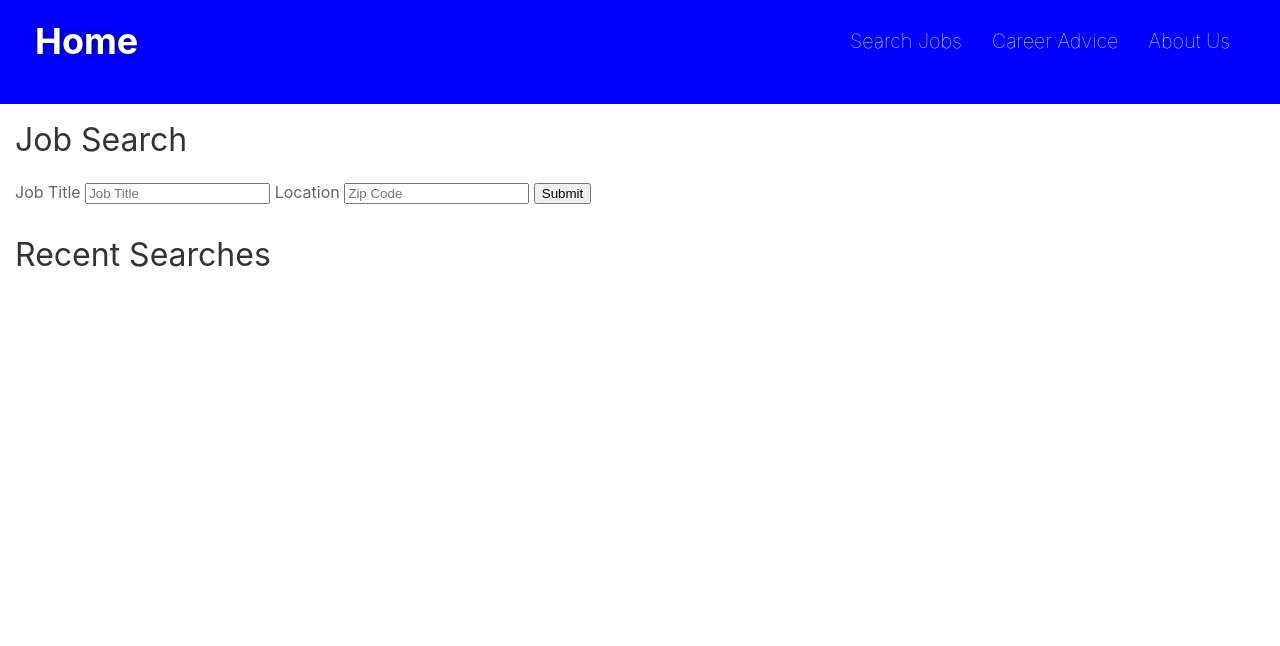
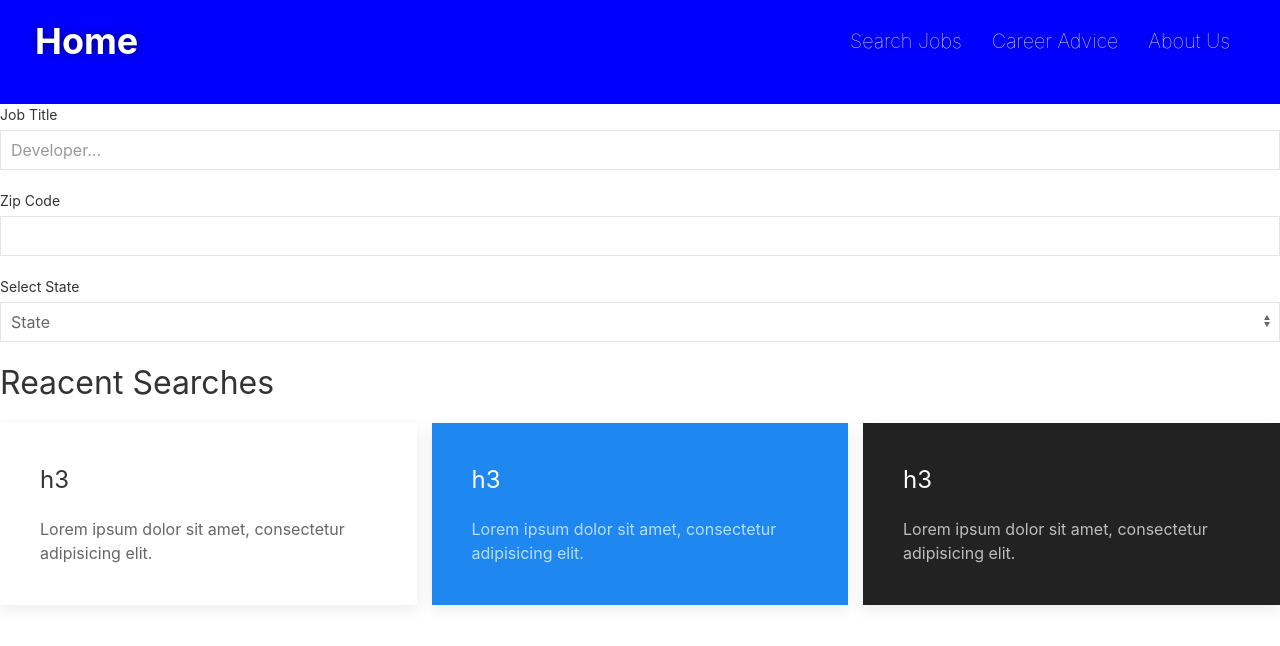
Before and after one commit to hanandadras/job-aid, a plain HTML site: page search.html in a window 1280 px wide. Drawn offline with nearby package versions, Linux system fonts and the light colour scheme.

Commit message:
search page wireframe improved

```diff
--- a/search.html
+++ b/search.html
@@ -30,22 +30,118 @@
       </nav>
     </header>
 
-    <section id="job-search" class="uk-padding-small">
-      <h2>Job Search</h2>
-      <form id="job-form">
-        <label>Job Title</label>
-        <input type="text" placeholder="Job Title" name="job-title" />
-        <label>Location</label>
-        <input type="text" placeholder="Zip Code" name="zip-code" />
-        <button id="submit-btn">Submit</button>
-      </form>
-    </section>
+    <form class="uk-form-stacked">
+      <div class="uk-margin">
+        <label class="uk-form-label" for="form-stacked-text">Job Title</label>
+        <div class="uk-form-controls">
+          <input class="uk-input" id="form-stacked-text" type="text" placeholder="Developer..." />
+        </div>
+      </div>
 
-    <section id="recent" class="uk-padding-small">
-      <h2>Recent Searches</h2>
-    </section>
+      <div class="uk-margin">
+        <label class="uk-form-label" for="form-stacked-text">Zip Code</label>
+        <div class="uk-form-controls">
+          <input class="uk-input" id="form-stacked-text" type="text" placeholder="" />
+        </div>
+      </div>
+
+      <div class="uk-margin">
+        <label class="uk-form-label" for="form-stacked-select">Select State</label>
+        <div class="uk-form-controls">
+          <select class="uk-select" id="form-stacked-select">
+            <option value="" disabled selected>State</option>
+            <option value="AL">Alabama</option>
+            <option value="AK">Alaska</option>
+            <option value="AZ">Arizona</option>
+            <option value="AR">Arkansas</option>
+            <option value="CA">California</option>
+            <option value="CO">Colorado</option>
+            <option value="CT">Connecticut</option>
+            <option value="DE">Delaware</option>
+            <option value="DC">District Of Columbia</option>
+            <option value="FL">Florida</option>
+            <option value="GA">Georgia</option>
+            <option value="HI">Hawaii</option>
+            <option value="ID">Idaho</option>
+            <option value="IL">Illinois</option>
+            <option value="IN">Indiana</option>
+            <option value="IA">Iowa</option>
+            <option value="KS">Kansas</option>
+            <option value="KY">Kentucky</option>
+            <option value="LA">Louisiana</option>
+            <option value="ME">Maine</option>
+            <option value="MD">Maryland</option>
+            <option value="MA">Massachusetts</option>
+            <option value="MI">Michigan</option>
+            <option value="MN">Minnesota</option>
+            <option value="MS">Mississippi</option>
+            <option value="MO">Missouri</option>
+            <option value="MT">Montana</option>
+            <option value="NE">Nebraska</option>
+            <option value="NV">Nevada</option>
+            <option value="NH">New Hampshire</option>
+            <option value="NJ">New Jersey</option>
+            <option value="NM">New Mexico</option>
+            <option value="NY">New York</option>
+            <option value="NC">North Carolina</option>
+            <option value="ND">North Dakota</option>
+            <option value="OH">Ohio</option>
+            <option value="OK">Oklahoma</option>
+            <option value="OR">Oregon</option>
+            <option value="PA">Pennsylvania</option>
+            <option value="RI">Rhode Island</option>
+            <option value="SC">South Carolina</option>
+            <option value="SD">South Dakota</option>
+            <option value="TN">Tennessee</option>
+            <option value="TX">Texas</option>
+            <option value="UT">Utah</option>
+            <option value="VT">Vermont</option>
+            <option value="VA">Virginia</option>
+            <option value="WA">Washington</option>
+            <option value="WV">West Virginia</option>
+            <option value="WI">Wisconsin</option>
+            <option value="WY">Wyoming</option>
+          </select>
+        </div>
+      </div>
+
+      <!--
+        <div class="uk-margin">
+        <div class="uk-form-label">Radio</div>
+        <div class="uk-form-controls">
+          <label><input class="uk-radio" type="radio" name="radio1" /> Option 01</label><br />
+          <label><input class="uk-radio" type="radio" name="radio1" /> Option 02</label>
+        </div>
+      </div> -->
+    </form>
+
+    <div>
+      <h2>Reacent Searches</h2>
+      <div class="uk-child-width-1-3@m uk-grid-small uk-grid-match" uk-grid>
+        <div>
+          <div class="uk-card uk-card-default uk-card-body">
+            <h3 class="uk-card-title">h3</h3>
+            <p>Lorem ipsum dolor sit amet, consectetur adipisicing elit.</p>
+          </div>
+        </div>
+        <div>
+          <div class="uk-card uk-card-primary uk-card-body">
+            <h3 class="uk-card-title">h3</h3>
+            <p>Lorem ipsum dolor sit amet, consectetur adipisicing elit.</p>
+          </div>
+        </div>
+        <div>
+          <div class="uk-card uk-card-secondary uk-card-body">
+            <h3 class="uk-card-title">h3</h3>
+            <p>Lorem ipsum dolor sit amet, consectetur adipisicing elit.</p>
+          </div>
+        </div>
+      </div>
+    </div>
 
     <footer></footer>
     <script src="./assets/js/script.js"></script>
+    <script src="https://cdn.jsdelivr.net/npm/uikit@3.9.2/dist/js/uikit.min.js"></script>
+    <script src="https://cdn.jsdelivr.net/npm/uikit@3.9.2/dist/js/uikit-icons.min.js"></script>
   </body>
 </html>
```
Also changed, not shown: about.html (+0 -2 lines).
